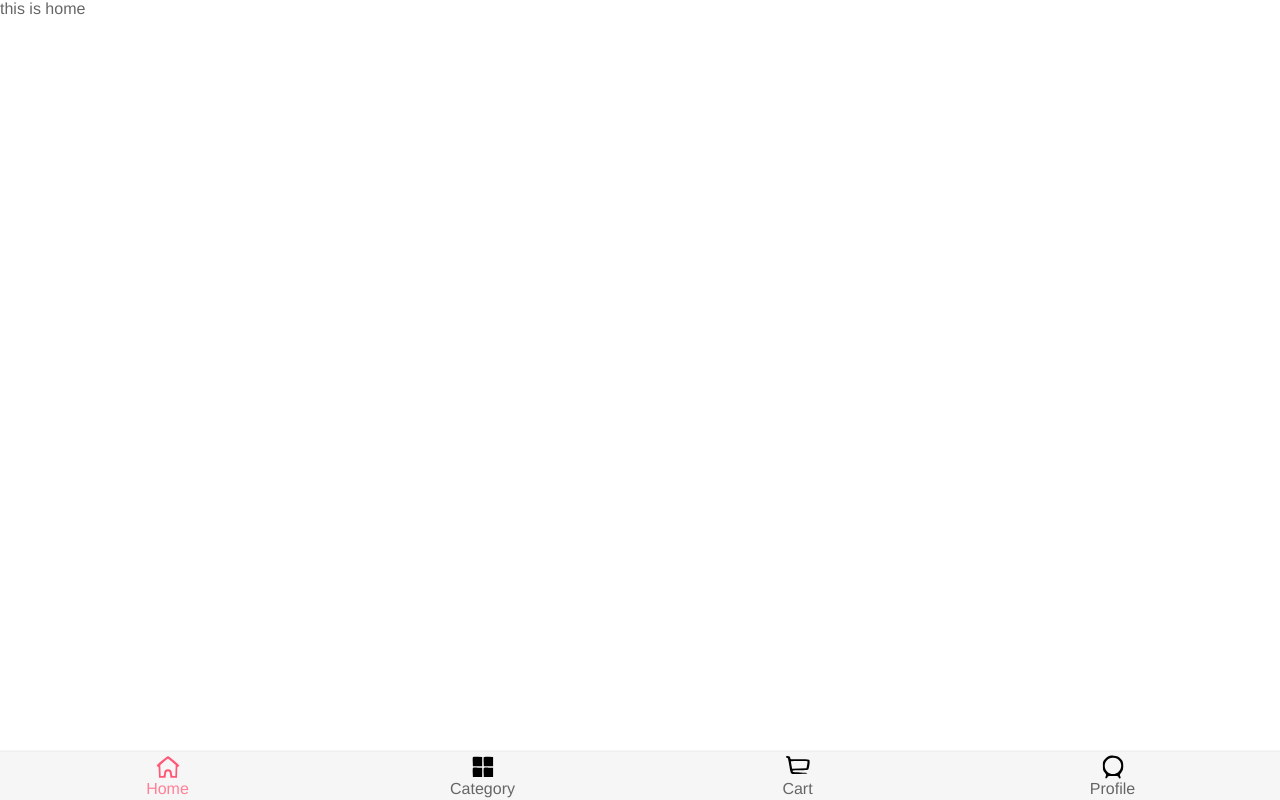
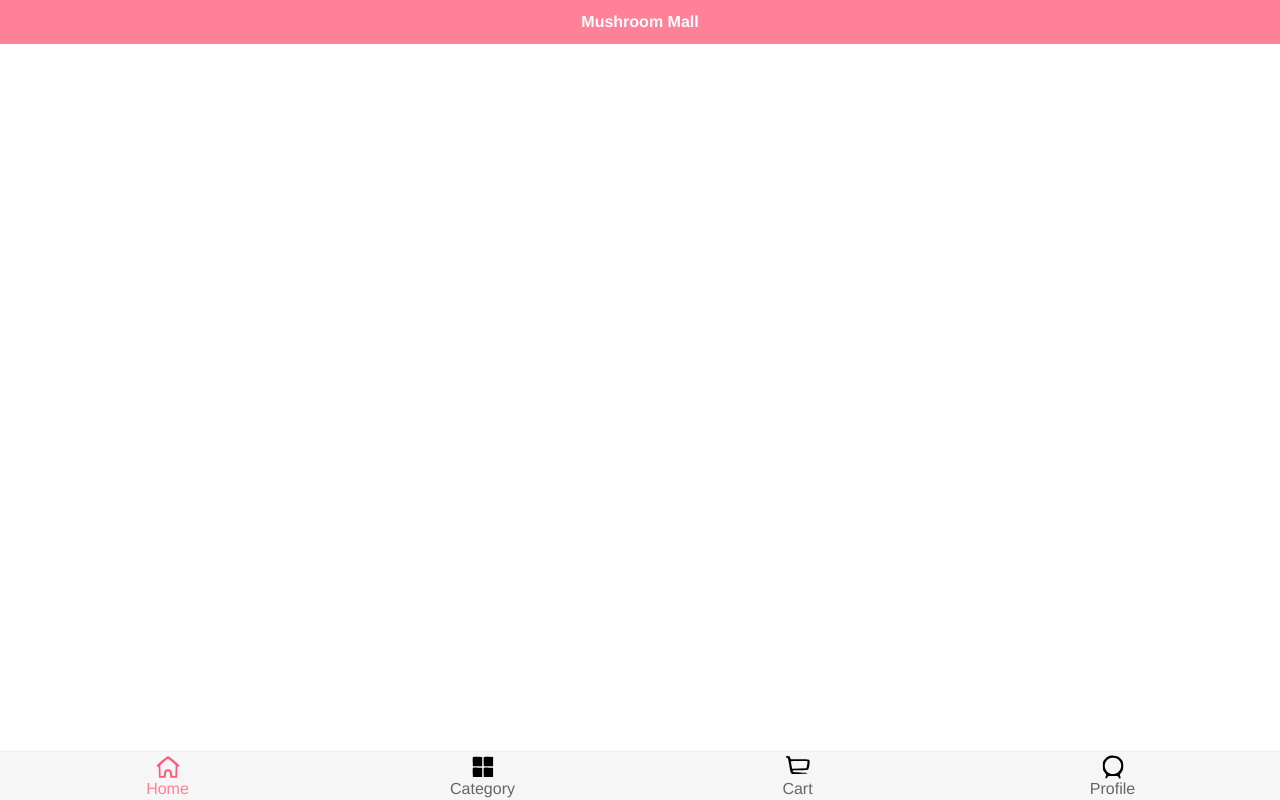
Before and after one commit to leilei180827/vue_mall, a Vue app: page /home in a window 1280 px wide. Built offline with nearby package versions, Linux system fonts and the light colour scheme.

Commit message:
homeswiper first commit

```diff
--- /dev/null
+++ b/src/components/common/navBar/NavBar.vue
@@ -0,0 +1,37 @@
+<template>
+  <div class="navbar">
+    <div class="left">
+      <slot name="left"></slot>
+    </div>
+    <div class="center">
+      <slot name="center"></slot>
+    </div>
+    <div class="right">
+      <slot name="right"></slot>
+    </div>
+  </div>
+</template>
+
+<script>
+export default {
+  name: "NavBar"
+};
+</script>
+
+<style scoped>
+.navbar {
+  padding: 3px 0 3px;
+  display: flex;
+  position: relative;
+  height: 44px;
+  text-align: center;
+  align-items: center;
+}
+.left,
+.right {
+  flex: 1;
+}
+.center {
+  flex: 2;
+}
+</style>
--- a/src/pages/home/Home.vue
+++ b/src/pages/home/Home.vue
@@ -1,10 +1,14 @@
 <template>
-  <div>this is home</div>
+  <div id="home">
+    <HomeNavBar />
+  </div>
 </template>
 
 <script>
+import HomeNavBar from "./homeChildren/HomeNavBar";
 export default {
   name: "Home",
+  components: { HomeNavBar }
 };
 </script>
 
--- /dev/null
+++ b/src/pages/home/homeChildren/HomeNavBar.vue
@@ -0,0 +1,21 @@
+<template>
+  <NavBar class="homeNavBar">
+    <div slot="center">Mushroom Mall</div>
+  </NavBar>
+</template>
+
+<script>
+import NavBar from "components/common/navBar/NavBar.vue";
+export default {
+  name: "HomeNarBar",
+  components: { NavBar }
+};
+</script>
+
+<style scoped>
+.homeNavBar {
+  background-color: var(--color-tint);
+  font-weight: 700;
+  color: #fff;
+}
+</style>
```
Also changed, not shown: src/components/common/swiper/Swiper.vue (added, +24 -0 lines), src/components/common/swiper/SwiperItem.vue (added, +21 -0 lines), src/pages/home/homeChildren/HomeSwiper.vue (added, +29 -0 lines).
